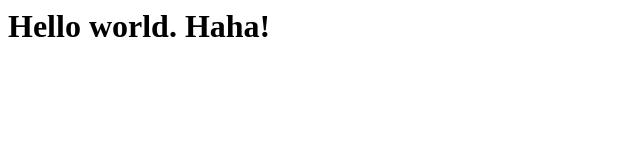
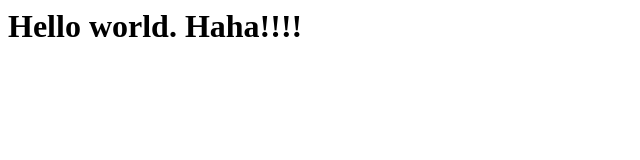
Before and after one commit to RutwikPatel13/RutwikPatel13.github.io, a plain HTML site: page index.html in a window 1280 px wide. Shown: the full height of the page, 0-640 px from the left. Drawn offline with Linux system fonts and the light colour scheme.

Commit message:
Update index.html

```diff
--- a/index.html
+++ b/index.html
@@ -3,6 +3,6 @@
 		<title>Rutwik's Website</title>
 	</head>
 	<body>
-		<h1>Hello world. Haha!</h1>
+		<h1>Hello world. Haha!!!!</h1>
 	</body>
 </html>
```
